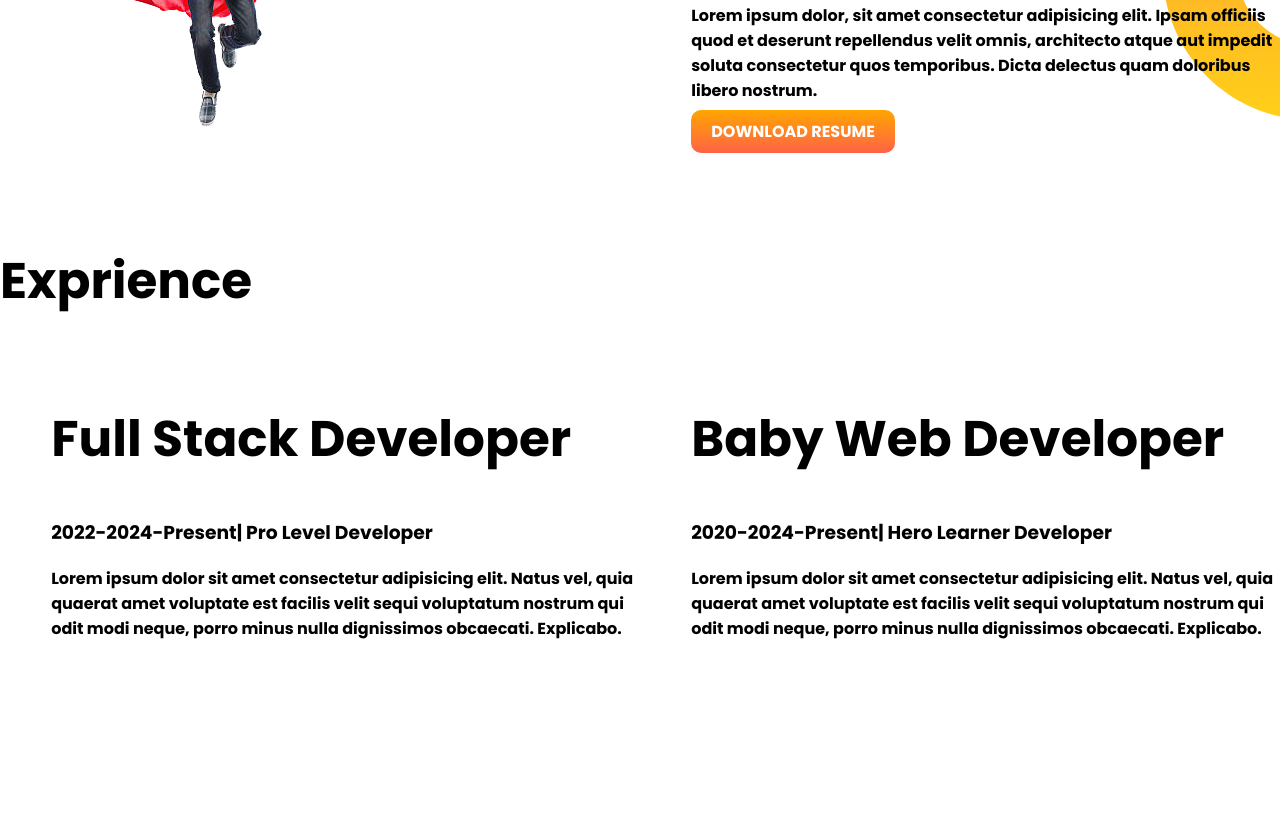
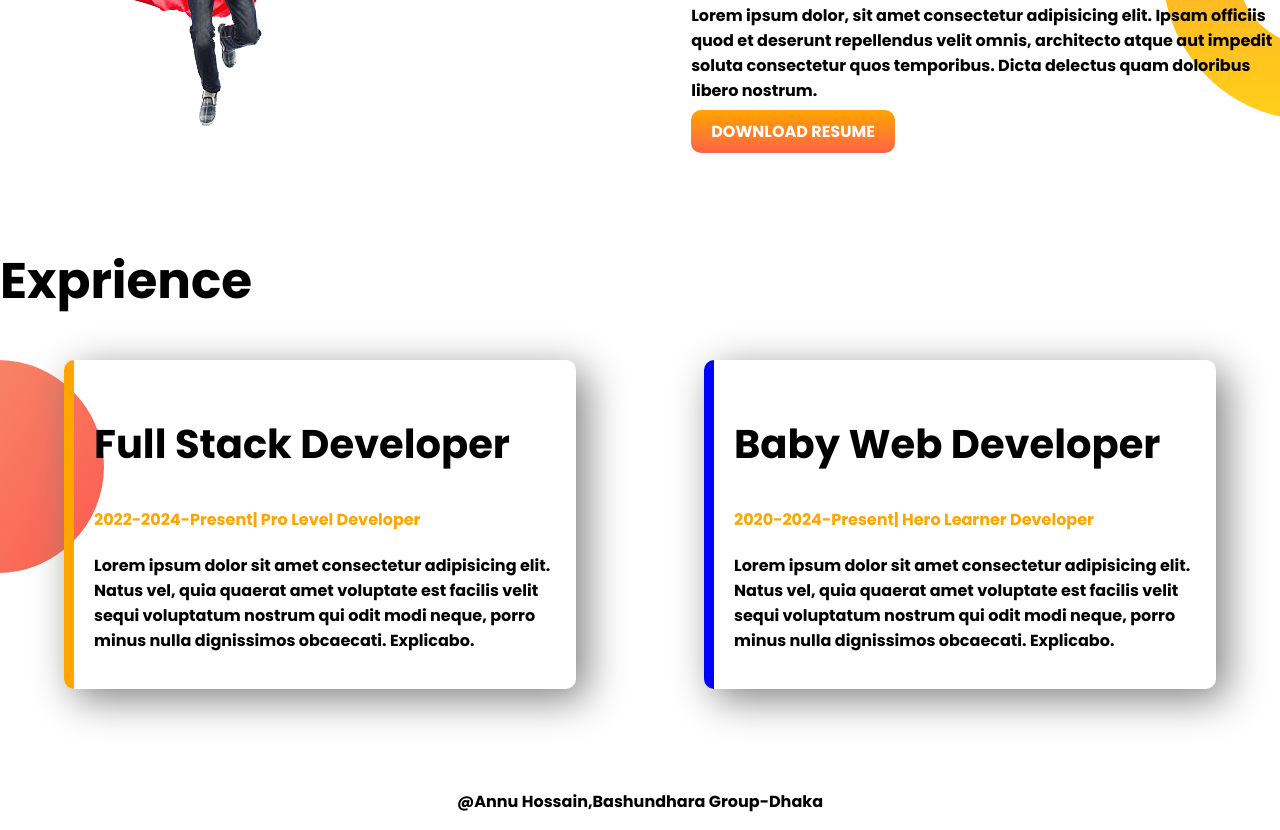
Before and after one commit to Annu-Hossain/portfolio-repo, a plain HTML site: page index.html in a window 1280 px wide. Shown: the part 766-1596 px from the top of the page. Before the commit the page ends 1523 px from the top, so only its background shows below. Drawn offline with Linux system fonts and the light colour scheme.

Commit message:
full stack & footer add

```diff
--- a/index.html
+++ b/index.html
@@ -53,20 +53,20 @@
         </div>
 
     </section>
-    <section class="exprience">
+    <section class="exprience-area">
         <h1>Exprience</h1>
         <div class="flaxible-container ">
-            <div class="half-width">
-                <h1>Full Stack Developer</h1>
-                <h3>2022-2024-Present| Pro Level Developer</h3>
+            <div id="full-stack-dev" class="experiance-iteam">
+                <h2>Full Stack Developer</h2>
+                <h4 class="orange-text">2022-2024-Present| Pro Level Developer</h4>
                 <p>Lorem ipsum dolor sit amet consectetur adipisicing elit. Natus vel, quia quaerat amet voluptate est
                     facilis velit sequi voluptatum nostrum qui odit modi neque, porro minus nulla dignissimos obcaecati.
                     Explicabo.</p>
 
             </div>
-            <div class="half-width">
-                <h1>Baby Web Developer</h1>
-                <h3>2020-2024-Present| Hero Learner Developer</h3>
+            <div class="experiance-iteam">
+                <h2>Baby Web Developer</h2>
+                <h4 class="orange-text">2020-2024-Present| Hero Learner Developer</h4>
                 <p>Lorem ipsum dolor sit amet consectetur adipisicing elit. Natus vel, quia quaerat amet voluptate est
                     facilis velit sequi voluptatum nostrum qui odit modi neque, porro minus nulla dignissimos obcaecati.
                     Explicabo.</p>
@@ -77,5 +77,8 @@
 
 
 </body>
+<footer>
+    <p>@Annu Hossain,Bashundhara Group-Dhaka</p>
+</footer>
 
 </html>
--- a/style.css
+++ b/style.css
@@ -8,6 +8,10 @@ body {
 
 h1 {
     font-size: 50px;
+}
+
+h2 {
+    font-size: 40px;
 }
 
 .orange-text {
@@ -57,3 +61,29 @@ h1 {
     background-repeat: no-repeat;
     background-position: right;
 }
+
+.exprience-area {
+    background-image: url(images/exp-bg.png);
+    background-repeat: no-repeat;
+    background-position: left;
+
+}
+
+.experiance-iteam {
+    box-shadow: 10px 10px 40px gray;
+    margin-left: 5%;
+    margin-right: 5%;
+    width: 40%;
+    padding: 20px;
+    border-radius: 10px;
+    border-left: 10px solid blue;
+
+}
+
+#full-stack-dev {
+    border-left: 10px solid orange;
+}
+
+footer p {
+    text-align: center;
+}
```
